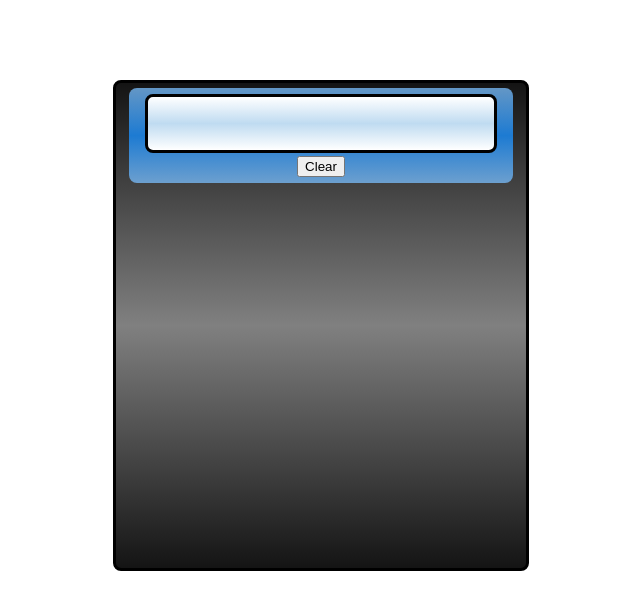
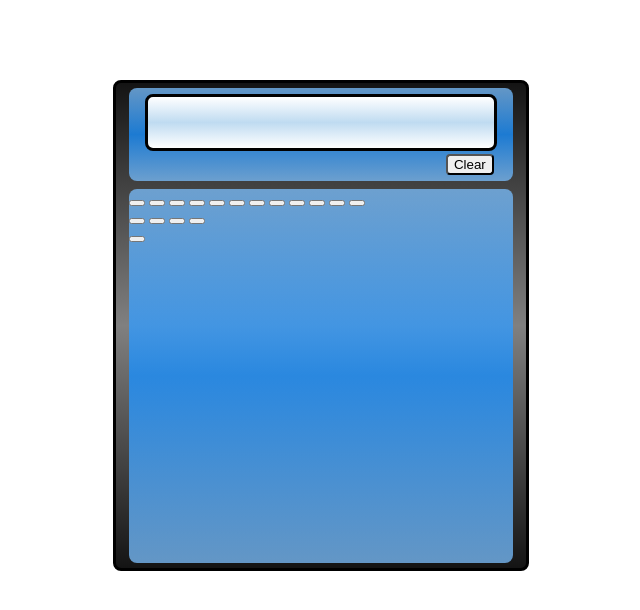
Before and after one commit to DeebieWeebie/calculator, a plain HTML site: page index.html in a window 1280 px wide. Shown: the whole page, without its empty margins (319-959 px from the left). Drawn offline with Linux system fonts and the light colour scheme.

Commit message:
Add numeric and operator button display area CSS

```diff
--- a/calculator.css
+++ b/calculator.css
@@ -4,6 +4,7 @@
     display: flex;
     flex-direction: column;
     align-items: center;
+    gap: 8px;
     background-image: linear-gradient(
         rgb(20, 20, 20),
         grey,
@@ -40,13 +41,38 @@
     display: flex;
     flex-direction: row;
     align-self: center;
+    align-items: flex-end;
     background-image: linear-gradient(
         white,
         rgb(191, 219, 241),
-        white);
+        white
+    );
     width: 90%;
     height: 55%;
     border: solid;
     border-color: black;
     border-radius: 8px;
 }
+
+.display__clear {
+    align-self: flex-end;
+    border-radius: 4px;
+    margin-right: 5%;
+}
+
+.input-container {
+    display: flex;
+    flex-direction: column;
+    width: 96%;
+    height: 80%;
+    background-image: linear-gradient(
+        rgba(120, 185, 245, 0.788),
+        rgba(25, 144, 255, 0.788),
+        rgba(120, 185, 245, 0.788)
+    );
+    border-radius: 8px;
+}
+
+.input__numeric {
+
+}
--- a/index.html
+++ b/index.html
@@ -14,9 +14,29 @@
             <button class="display__clear">Clear</button>
         </div>
         <div class="input-container">
-            <div class="input__left"></div>
-            <div class="input__right"></div>
-            <div class="input__bottom"></div>
+            <div class="input__left">
+                <button class="input__numeric"></button>
+                <button class="input__numeric"></button>
+                <button class="input__numeric"></button>
+                <button class="input__numeric"></button>
+                <button class="input__numeric"></button>
+                <button class="input__numeric"></button>
+                <button class="input__numeric"></button>
+                <button class="input__numeric"></button>
+                <button class="input__numeric"></button>
+                <button class="input__numeric"></button>
+                <button class="input__numeric"></button>
+                <button class="input__backspace"></button>
+            </div>
+            <div class="input__right">
+                <button class="input__operator"></button>
+                <button class="input__operator"></button>
+                <button class="input__operator"></button>
+                <button class="input__operator"></button>
+            </div>
+            <div class="input__bottom">
+                <button class="input__operator"></button>
+            </div>
         </div>
     </div>
 </body>
```
